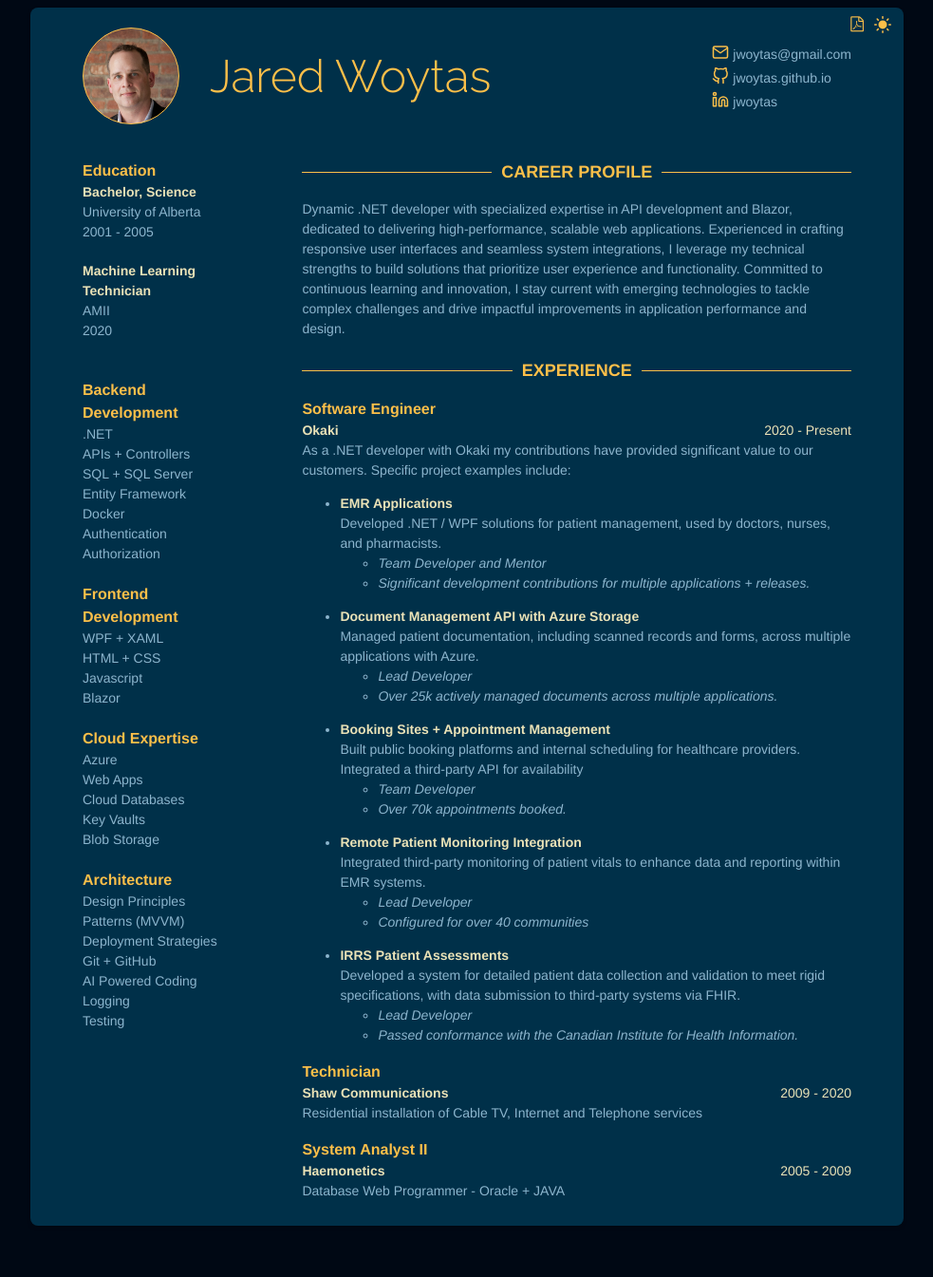
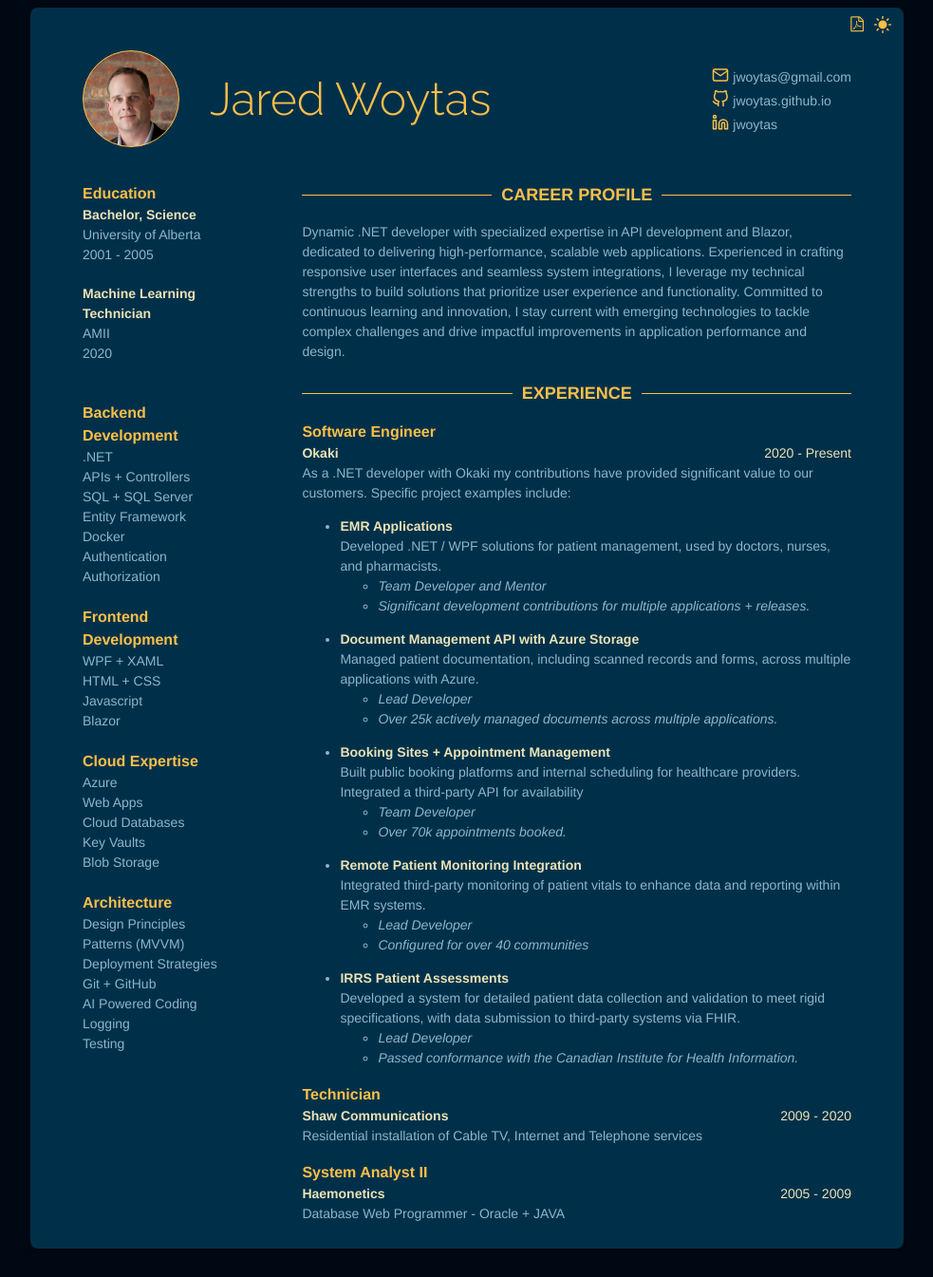
Before and after one commit to jwoytas/jwoytas.github.io, a Jekyll site: the page built from index.html, in a window 1280 px wide. Shown: the whole page at 95% size, without its empty margins (148-1131 px from the left). Built offline with Jekyll 4.4.1, drawn with Linux system fonts in a browser that asks for light colours; before the commit the page ends 1321 px from its top, so only the background shows below that.

Commit message:
Tweak to icon margin

```diff
--- a/_sass/includes/header.scss
+++ b/_sass/includes/header.scss
@@ -3,7 +3,7 @@
     flex-direction: row-reverse;
     top: 0;
     right: 0;
-    margin-bottom: -2rem;
+    margin-bottom: -0.5rem;
 
     input[type="checkbox"] {
         width: 0;
```
